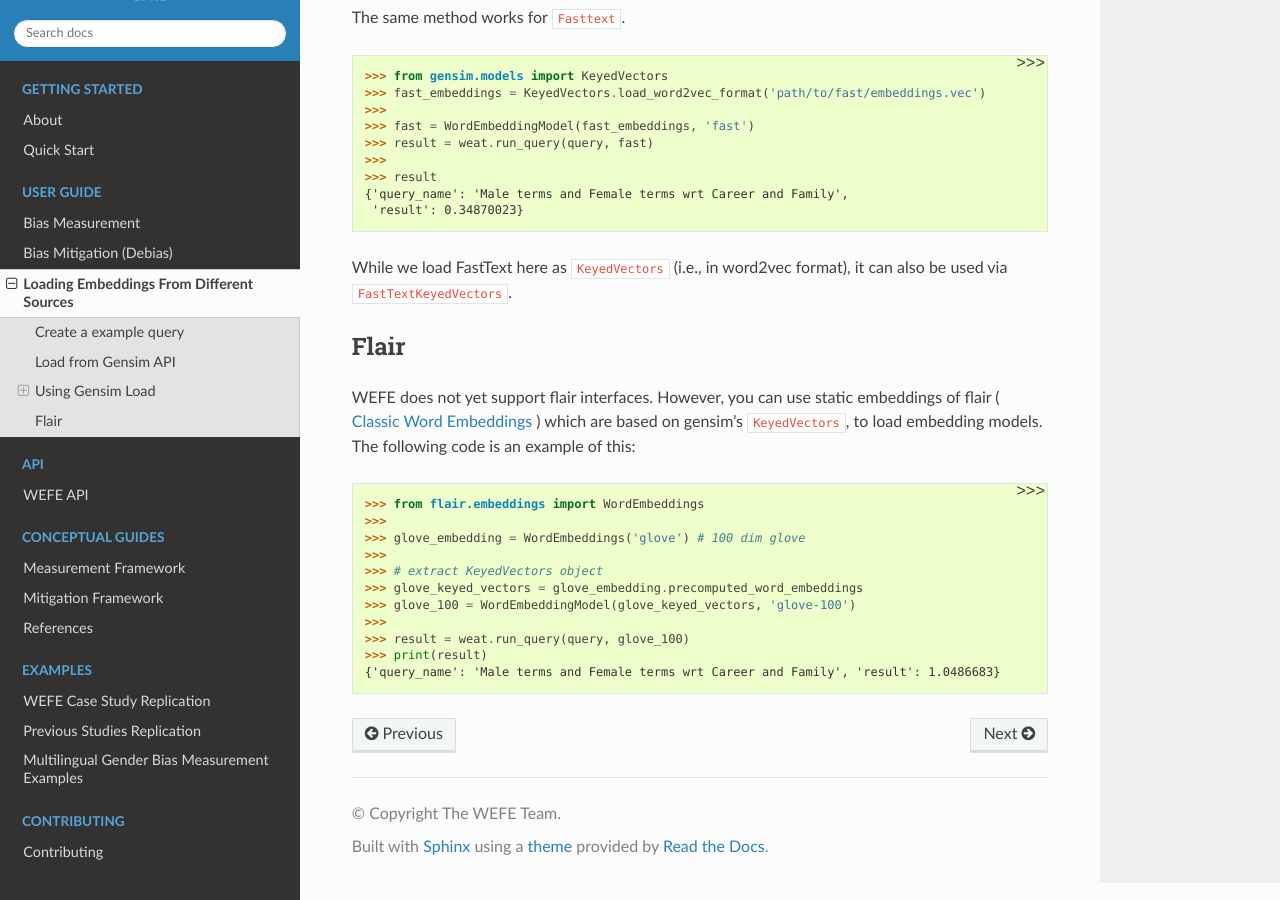
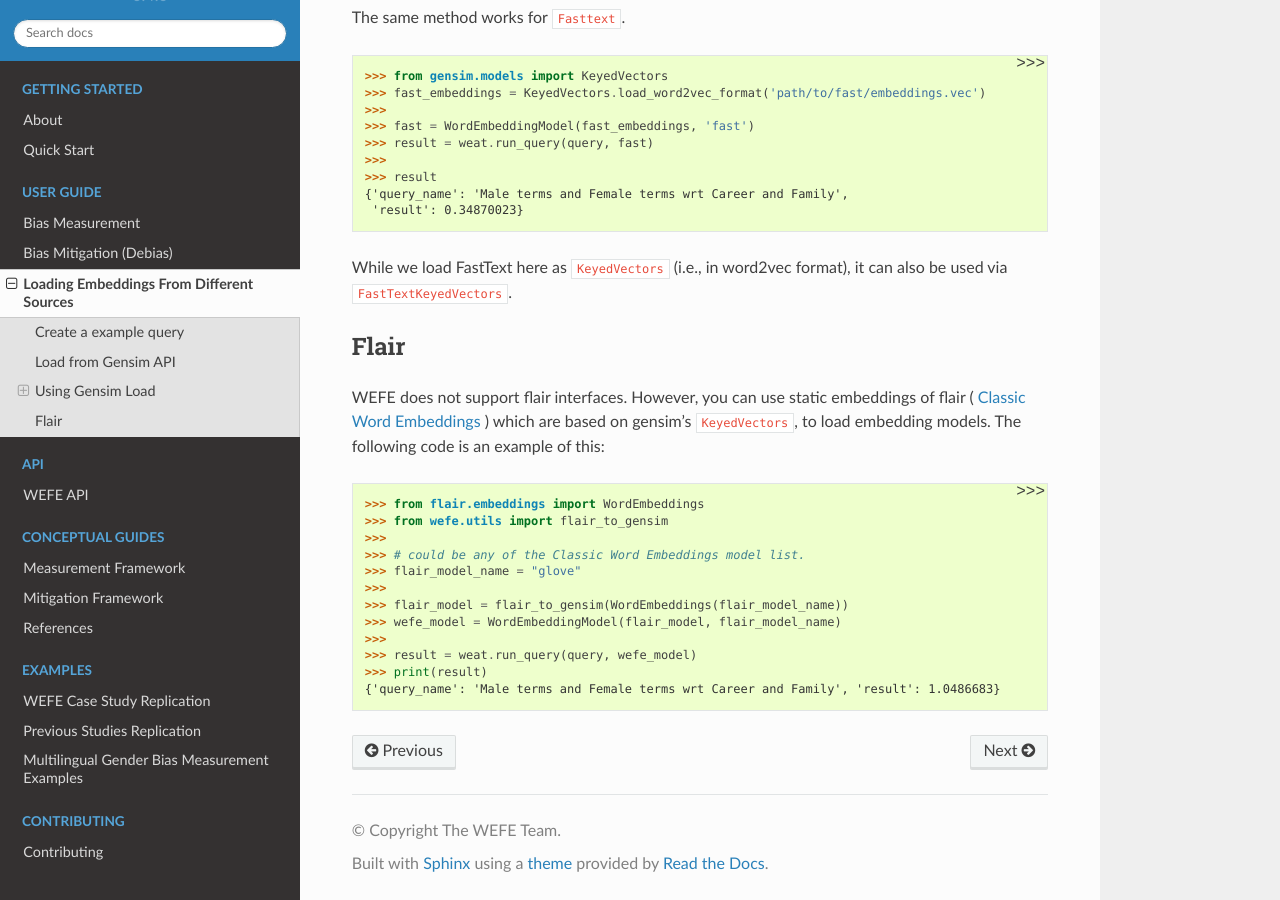
Before and after one commit to dccuchile/wefe, a Sphinx documentation site: the page built from docs/user_guide/loading_embeddings.rst, in a window 1280 px wide and 900 px high, scrolled down 1908 px. Built offline with Sphinx 7.4.7 and the Read the Docs theme 2.0.0, drawn with Linux system fonts in a browser that asks for light colours; comment, search, counter and statistics services are not loaded.

Commit message:
Update loading flair models guide

```diff
--- a/docs/user_guide/loading_embeddings.rst
+++ b/docs/user_guide/loading_embeddings.rst
@@ -113,7 +113,7 @@ it can also be used via :code:`FastTextKeyedVectors`.
 Flair
 =====
 
-WEFE does not yet support flair interfaces.
+WEFE does not support flair interfaces.
 However, you can use static embeddings of flair
 (
 `Classic Word Embeddings <https://github.com/flairNLP/flair/blob/master/resources/docs/embeddings/CLASSIC_WORD_EMBEDDINGS.md>`_
@@ -121,13 +121,14 @@ However, you can use static embeddings of flair
 The following code is an example of this:
 
 >>> from flair.embeddings import WordEmbeddings
+>>> from wefe.utils import flair_to_gensim
 >>>
->>> glove_embedding = WordEmbeddings('glove') # 100 dim glove
+>>> # could be any of the Classic Word Embeddings model list.
+>>> flair_model_name = "glove"
 >>>
->>> # extract KeyedVectors object
->>> glove_keyed_vectors = glove_embedding.precomputed_word_embeddings
->>> glove_100 = WordEmbeddingModel(glove_keyed_vectors, 'glove-100')
+>>> flair_model = flair_to_gensim(WordEmbeddings(flair_model_name))
+>>> wefe_model = WordEmbeddingModel(flair_model, flair_model_name)
 >>>
->>> result = weat.run_query(query, glove_100)
+>>> result = weat.run_query(query, wefe_model)
 >>> print(result)
 {'query_name': 'Male terms and Female terms wrt Career and Family', 'result': 1.0486683}
```
